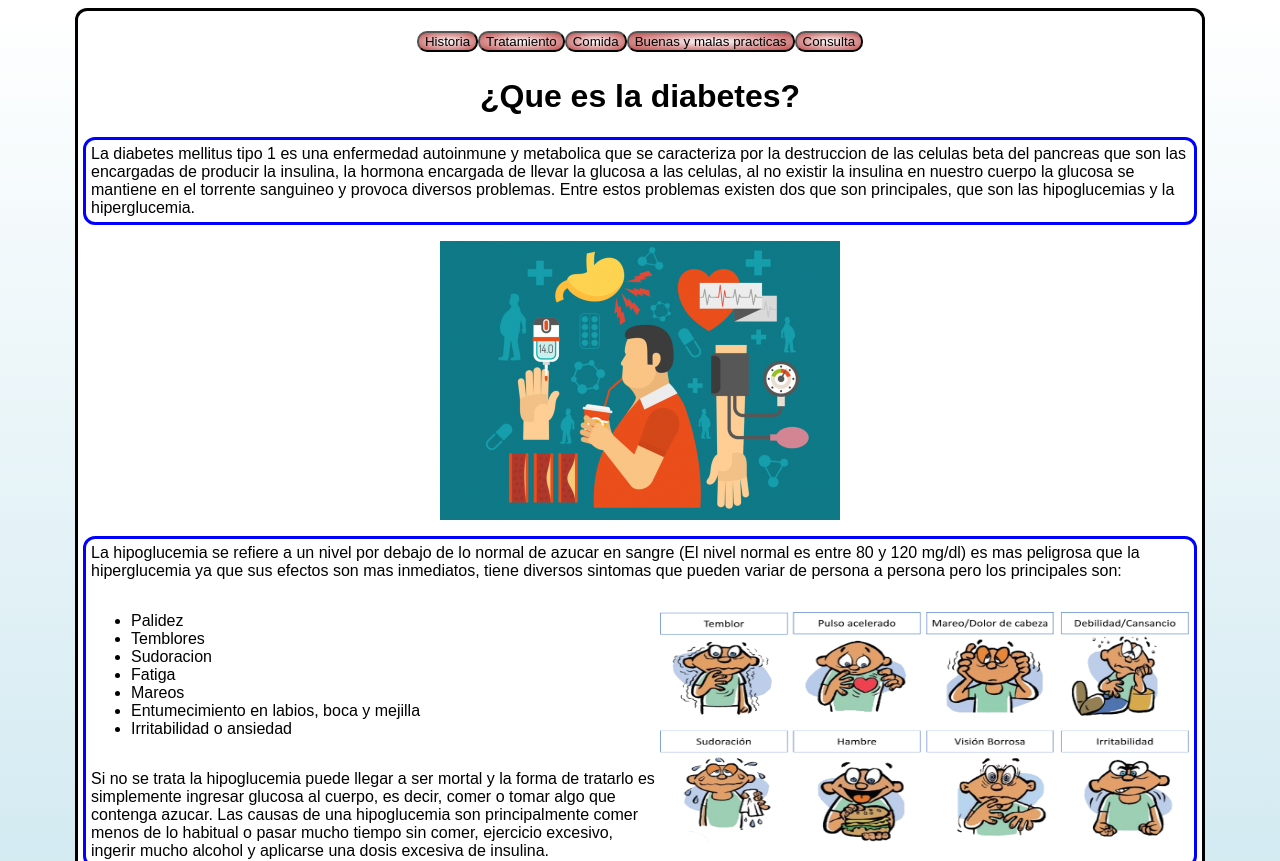
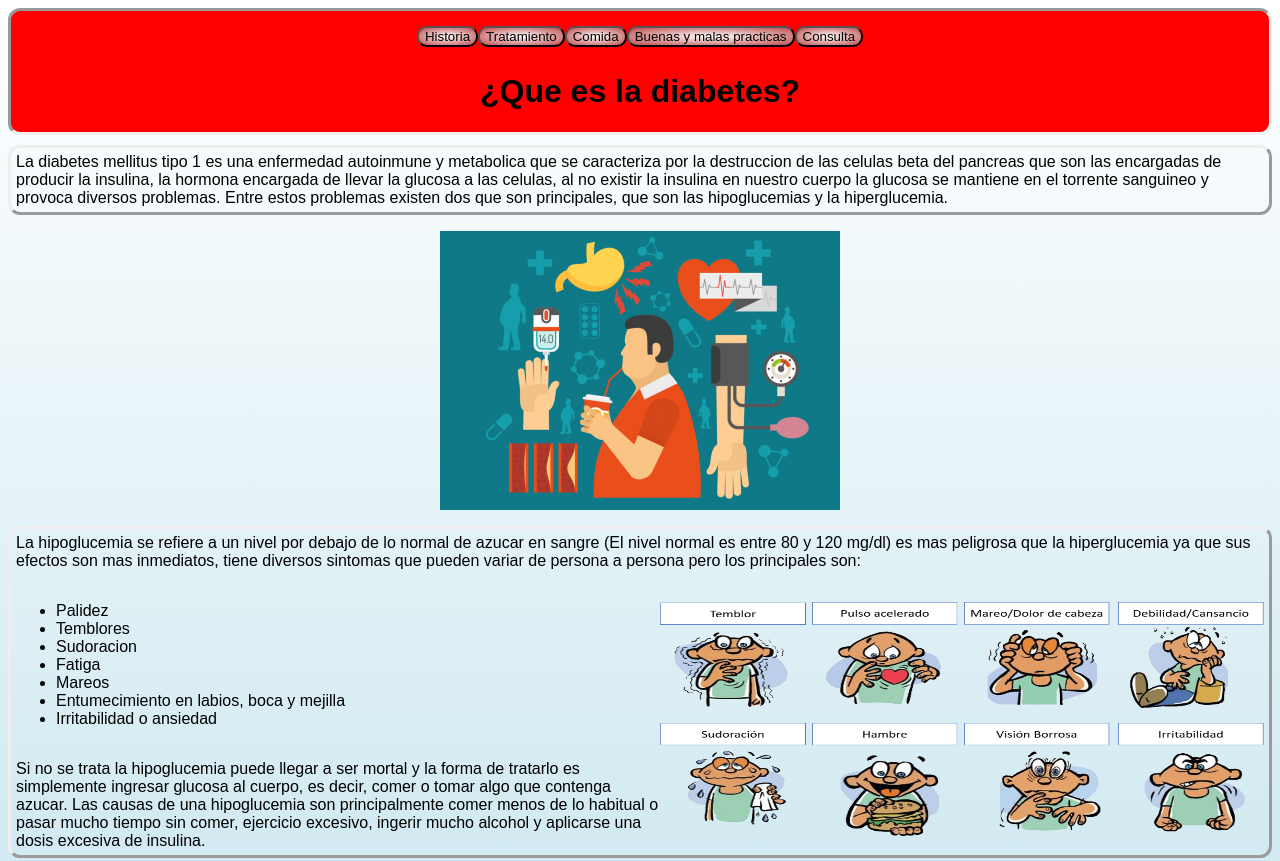
Before and after one commit to Comandante98/comandante98, a plain HTML site: page index.html in a window 1280 px wide. Shown: the top 861 px of the page. Drawn offline with Linux system fonts and the light colour scheme.

Commit message:
Form final

```diff
--- a/EstiloConsulta.css
+++ b/EstiloConsulta.css
@@ -3,16 +3,19 @@ form{
 }
 
 div{
-    margin: auto;
-    width: 60%;
-    border: 3px solid #73AD21;
-    padding: 10px;
+    display: flex;
+    justify-content: center;
+    border-style: outset;
+    border-radius: 12px;
+    padding: 5px;
+    margin-top: 10px;
+    margin-bottom: 10px;
 }
 label{
     font-family: fantasy;
 }
 #men{
-    width: 500px;
-    height: 250px;
+    width: 200%;
+    height: 20%;
     resize: none;
 }
--- a/EstiloPaginaWeb.css
+++ b/EstiloPaginaWeb.css
@@ -1,21 +1,18 @@
 body{
     font-family:'Monserrat', sans-serif;
-    margin-left: 75px;
-    margin-right: 75px;
-    border-style: solid;
+}
+header{
+    background-color: red;
+    border-style: inset;
     border-radius: 12px;
-    background-color: white;
-    padding: 5px;
 }
-
 h1{
     text-align: center;
 }
 
 div{
-    border-style: solid;
+    border-style: outset;
     border-radius: 12px;
-    border-color: blue;
     padding: 5px;
     margin-top: 10px;
     margin-bottom: 10px;
--- a/index.html
+++ b/index.html
@@ -12,9 +12,10 @@
         <button onclick="document.location='./Buenas y malas practicas de la diabetes.html'">Buenas y malas practicas</button>
         <button onclick="document.location='./Consulta.html'">Consulta</button>
     </div>
+    <h1>¿Que es la diabetes?</h1>
 </header>
 <body>
-    <h1>¿Que es la diabetes?</h1>
+
     <div>La diabetes mellitus tipo 1 es una enfermedad autoinmune y metabolica que se caracteriza por la destruccion de
         las celulas beta del pancreas que son las encargadas
         de producir la insulina, la hormona encargada de llevar la glucosa a las celulas, al no existir la insulina en
```
Also changed, not shown: Consulta.html (+2 -0 lines), validacion.js (+12 -1 lines).
